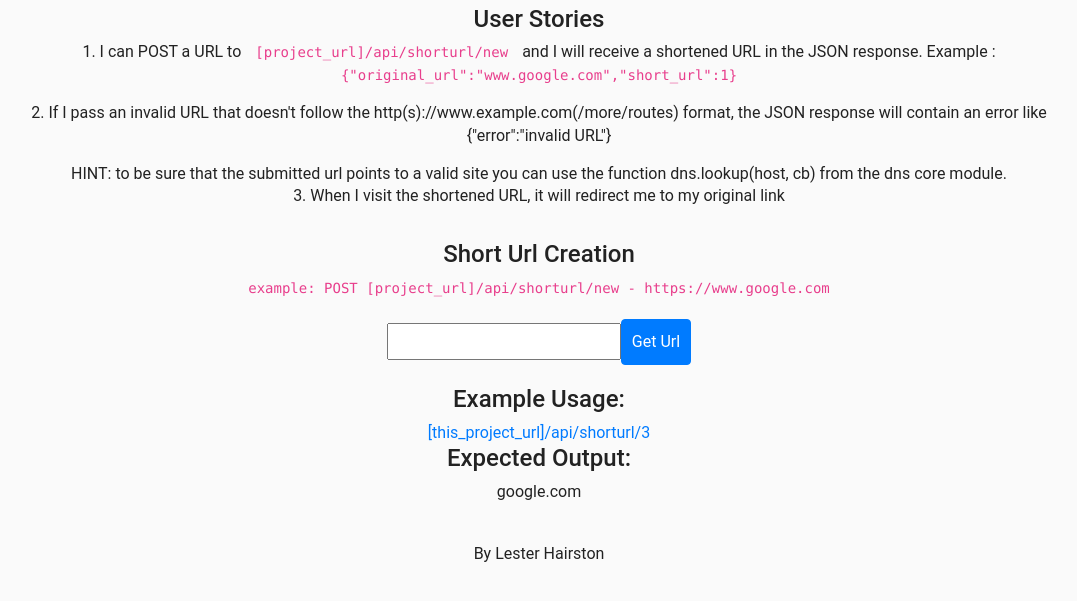
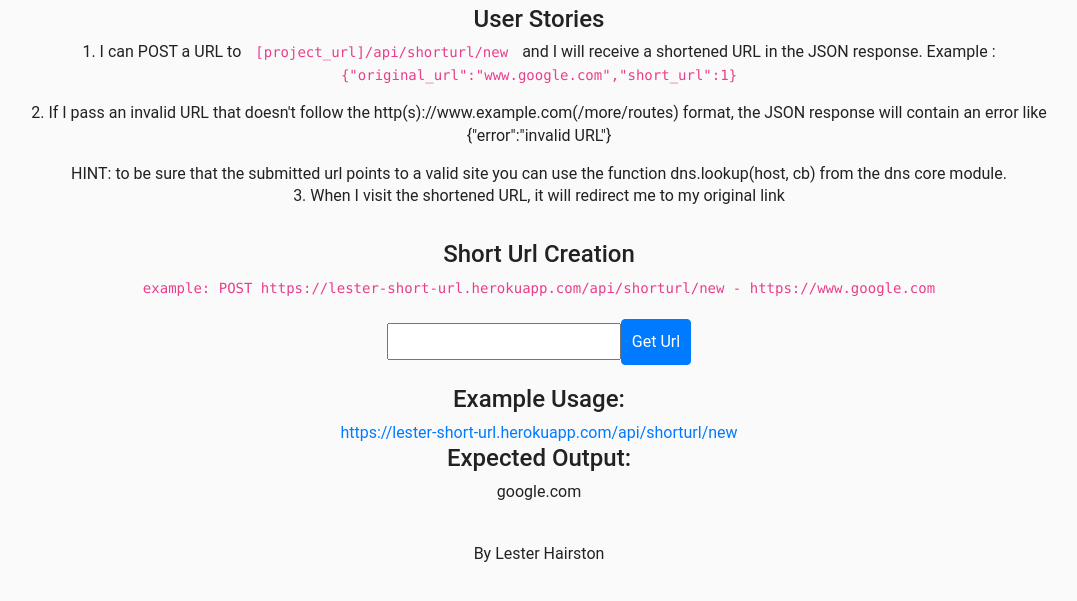
Before and after one commit to eagle3y3/URL-Shortener, a website: page public/index.html in a window 1280 px wide. Shown: the part 69-670 px from the top of the page, without its empty margins (101-1178 px from the left). Drawn offline with nearby package versions, Linux system fonts and the light colour scheme.

Commit message:
url link

```diff
--- a/public/index.html
+++ b/public/index.html
@@ -28,11 +28,11 @@ Example : <code>{"original_url":"www.google.com","short_url":1}</code></li>
         <li>When I visit the shortened URL, it will redirect me to my original link</li>
       </ol>
       <h4>Short Url Creation</h4>
-      <code>example: POST [project_url]/api/shorturl/new - https://www.google.com</code>
+      <code>example: POST https://lester-short-url.herokuapp.com/api/shorturl/new - https://www.google.com</code>
       <div id="root"></div>
 
       <h4>Example Usage: </h4>
-      <a href="#" target="_blank">[this_project_url]/api/shorturl/3</a>
+      <a href="#" target="_blank">https://lester-short-url.herokuapp.com/api/shorturl/new</a>
     	<!-- Note: when deploying, replace "development.js" with "production.min.js". -->
       <h4>Expected Output: </h4>
       <p>google.com</p>
```
